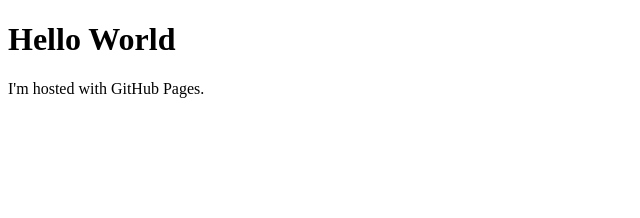
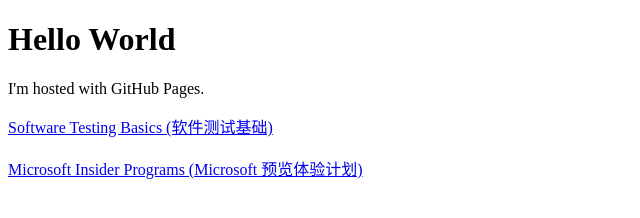
Before and after one commit to Lingggao/lingggao.github.io, a plain HTML site: page index.html in a window 1280 px wide. Shown: the whole page, without its empty margins (0-640 px from the left). Drawn offline with Linux system fonts and the light colour scheme.

Commit message:
Update index.html

```diff
--- a/index.html
+++ b/index.html
@@ -3,5 +3,12 @@
 <body>
 <h1>Hello World</h1>
 <p>I'm hosted with GitHub Pages.</p>
+
+<a href="https://github.com/Lingggao/Software-Testing-Basics">Software Testing Basics (软件测试基础)</a>
+
+<br /> <br />
+
+<a href="https://github.com/Lingggao/Microsoft-Insider-Program">Microsoft Insider Programs (Microsoft 预览体验计划)</a>
+
 </body>
 </html>
```
